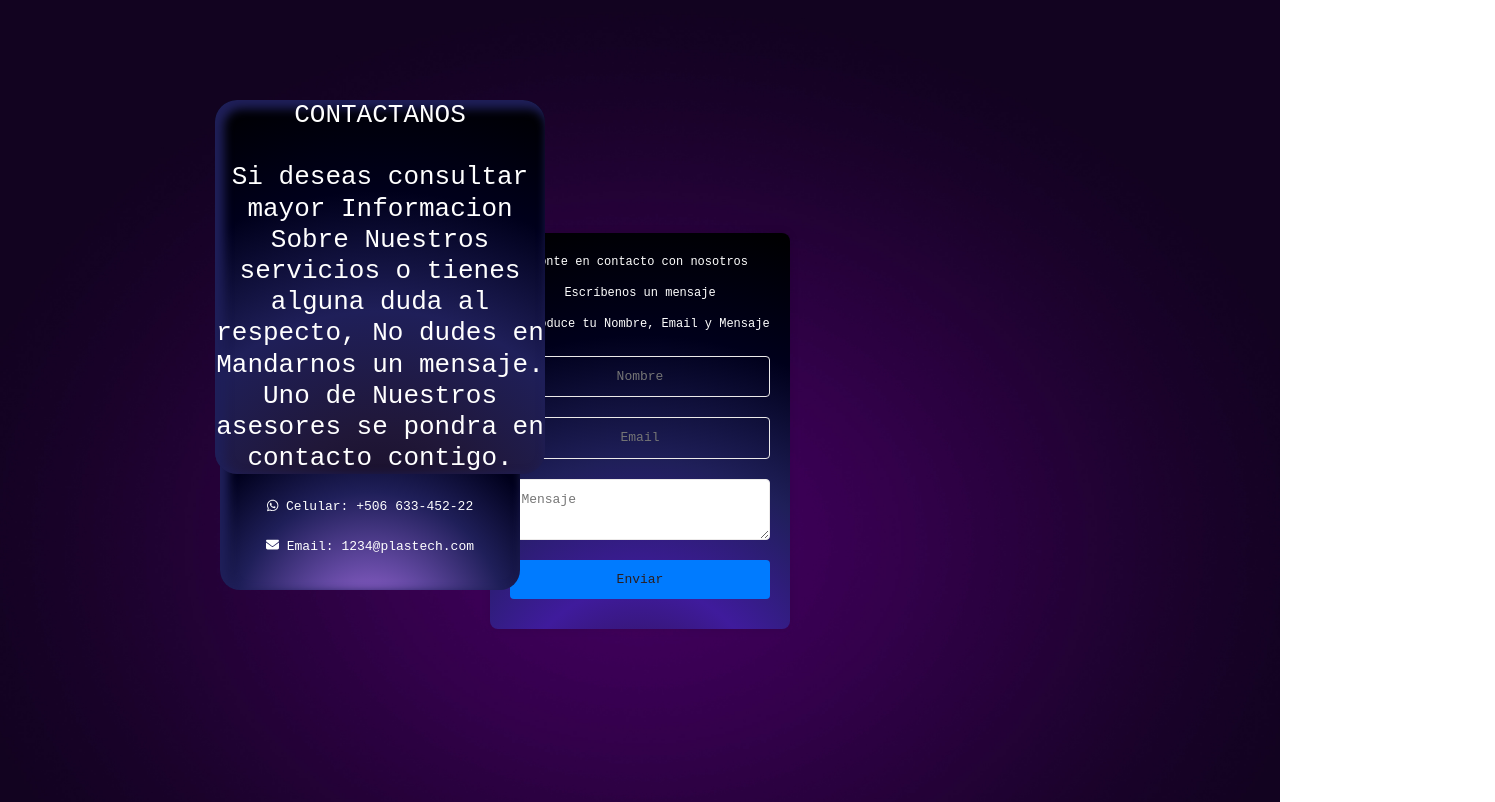
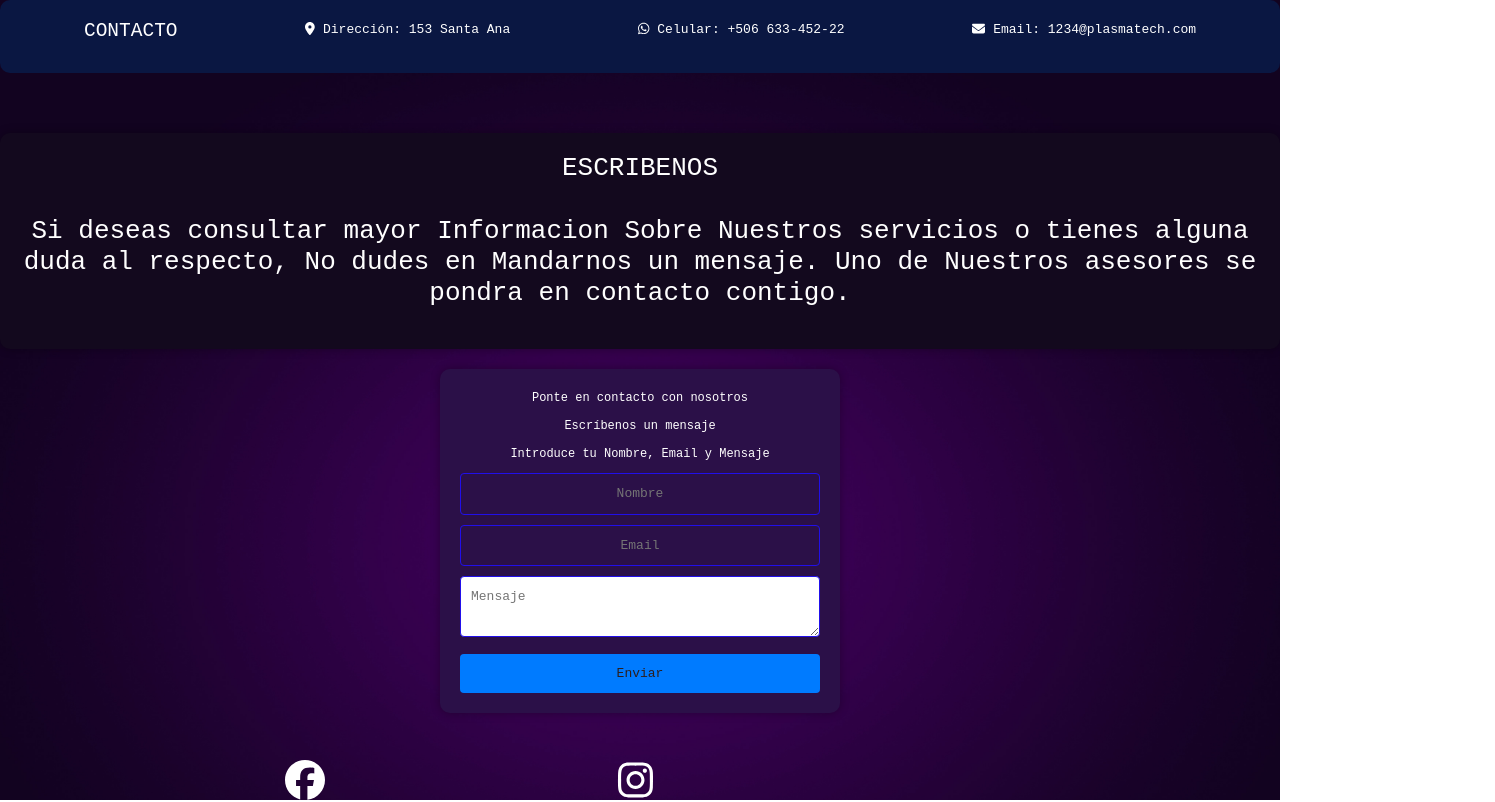
Before and after one commit to kennvil102/Proyectofinalk, a React (Vite) app: page /Contact in a window 1280 px wide. Shown: the top 802 px of the page, 1495 px wide, since content can reach past the window. Built offline with nearby package versions, Linux system fonts and the light colour scheme.

Commit message:
Creacion de componente

```diff
--- a/db.json
+++ b/db.json
@@ -67,6 +67,12 @@
     },
     {
       "id": "a481"
+    },
+    {
+      "id": "42c9"
+    },
+    {
+      "id": "41c5"
     }
   ],
   "productos": [
@@ -76,7 +82,6 @@
       "price": "1000",
       "imagen": "https://ejemplo.com/imagen3.jpg"
     }
-
   ],
   "Contactanos": [
     {
--- a/src/css/AboutUs.css
+++ b/src/css/AboutUs.css
@@ -1,9 +1,42 @@
-ul li{
-    color: white;
+*{
+    color: rgb(255, 255, 255);
+}
+.about-us-container {
+    position: relative;
+    width: 100%;
+    height: 100vh;
+  }
 
-}
-.moverli{
-    display: flex;
-    justify-content: center;
-    margin-top: 40px;
-}
+  .accordion-wrapper {
+    position: absolute;
+    width: 300px;
+  }
+
+  #mission {
+    top: 150px;
+    left: 150px;
+  }
+
+  #vision {
+    top: 150px;
+    left: 750px;
+  }
+
+  #values {
+    top: 150px;
+    left: 1350px;
+  }
+
+  .accordion-toggle {
+    cursor: pointer;
+    padding: 10px;
+    background-color: #160426;
+    color: rgb(255, 255, 255);
+    border-radius: 5px;
+    margin: 5px 0;
+    text-align: center;
+  }
+
+  .card-body {
+    background-color: #1f1062;
+  }
--- a/src/css/Contac.css
+++ b/src/css/Contac.css
@@ -1,38 +1,109 @@
 * {
   color: white;
+  margin: 0;
+  padding: 0;
+  box-sizing: border-box;
+}
+
+.ordicons {
+  background-color: #0a1742;
+  padding: 20px;
+  border-radius: 10px;
+
+  text-align: center;
+  display: flex;
+  justify-content: space-around;
+}
+
+.textoAnimado {
+  font-size: 1.5rem;
+  margin-bottom: 10px;
+}
+
+.social-links {
+  list-style-type: none;
+  padding: 0;
+  display: flex;
+  gap: 10px;
+  justify-content: space-between; /* Centrar los íconos de redes sociales */
+  position: absolute;
+  top: 730px;
+  right: 625px;
+}
+
+.social-links li {
+  width: 40px; /* Ancho de los íconos de redes sociales */
+  height: 40px; /* Altura de los íconos de redes sociales */
+}
+
+.social-links li a {
+  display: flex;
+  justify-content: center;
+  align-items: center;
+  color: #7f1a1a;
+  height: 100%;
+  border-radius: 100%;
+  font-size: 40px;
+  margin-top: 30px;
+  transition: background-color 0.3s ease;
+}
+
+.social-links li a:hover {
+  background-color: rgb(3, 119, 15);
+  color: rgb(133, 28, 28);
+  transform: scale(1.2); /* Aumentar la escala al hacer hover */
+}
+
+.movertesto {
+  margin-top: 50px;
+  display: flex;
+  justify-content: center; /* Centrar el contenedor del formulario */
+}
+
+.ordenartesto {
+  background-color: #13091e;
+  padding: 20px;
+  border-radius: 10px;
+  box-shadow: 0 0 10px rgba(0, 0, 0, 0.3);
+  text-align: center;
+  margin-top: 10px; /* Espacio entre el formulario y el título */
+  margin-bottom: 20px;
+}
+
+.ordenartesto h2 {
+  margin-bottom: 20px; /* Espacio inferior del título */
 }
 
 .contact-form {
+  margin-top: 20px;
+  max-width: 400px; /* Ancho máximo del formulario */
+  width: 100%; /* Para asegurar que ocupe todo el ancho disponible */
+  padding: 20px; /* Espaciado interior del formulario */
+  background-color: #2b1048;
+  border-radius: 10px;
+  box-shadow: 0 0 10px rgba(0, 0, 0, 0.3);
   display: flex;
-  justify-content: center;
-  align-items: center;
-  height: 100vh;
-  animation: fadeIn 2s ease-out;
+  flex-direction: column;
+  align-items: center; /* Centrar elementos dentro del formulario */
+  margin: auto;
+  text-align: center;
 }
 
-.form-container {
-  display: flex;
-  flex-direction: column;
-  align-items: center;
-  background-image: radial-gradient(circle at 50% 120.71%, #2b1048 0, #3f1b9c 25%, #1f1f59 50%, #00001b 75%, #000000 100%);
-  padding: 20px;
-  border-radius: 8px;
-  box-shadow: 0 0 10px rgba(0, 0, 0, 0.1);
-  color: white;
-  margin-bottom:700px;
+.form-container p {
+  margin-bottom: 10px;
 }
 
 .form-container input,
 .form-container textarea {
-  margin: 10px 0;
+  margin-bottom: 10px;
   padding: 10px;
   width: 100%;
-  border: 1px solid #eceaea;
+  border: 1px solid #210fe9;
   border-radius: 4px;
+  color: #d2b10c;
 }
 
 .form-container button {
-  margin: 10px 0;
   padding: 10px;
   width: 100%;
   background-color: #007bff;
@@ -40,57 +111,9 @@
   border: none;
   border-radius: 4px;
   cursor: pointer;
+  transition: background-color 0.3s ease;
 }
 
 .form-container button:hover {
   background-color: #d1e20c;
 }
-
-.ordicons {
-  display: flex;
-  justify-content: flex-start;
-  flex-direction: column;
-  background-color: #0a1742;
-  width: 300px;
-  gap: 20px;
-  position: absolute;
-  top: 400px;
-  left: 20px; /* Ajuste a la izquierda para evitar superposiciones */
-  border-radius: 20px;
-  height: 190px;
-  background-image: radial-gradient(circle at 50% 120.71%, #a46cdf 0, #60479f 25%, #1f1f59 50%, #00001b 75%, #000000 100%);
-  box-shadow: inset 5px 5px 10px 4px #1f1f59;
-  text-align: center;
-}
-
-.moverdivsito {
-  position: absolute;
-  left: 200px;
-  bottom: 800px;
-  animation: fadeIn 2s ease-out;
-}
-
-.ordenartesto {
-  background-image: radial-gradient(circle at 50% 120.71%, #13091e 0, #201738 25%, #1f1f59 50%, #00001b 75%, #000000 100%);
-  box-shadow: inset 5px 5px 10px 4px #1f1f59;
-  border-radius: 22px;
-  text-align: center;
-  width: 330px;
-  animation: fadeIn 2s ease-out;
-}
-.movertesto{
-  position: relative;
-  left: 215px;
-  top: 100px;
-}
-
-@keyframes fadeIn {
-  from {
-    opacity: 0;
-    transform: translateY(-20px);
-  }
-  to {
-    opacity: 1;
-    transform: translateY(0);
-  }
-}
--- a/src/pages/AboutUs.jsx
+++ b/src/pages/AboutUs.jsx
@@ -1,20 +1,70 @@
+import React from "react";
+import { Accordion, Card, useAccordionButton } from "react-bootstrap";
 import "../css/AboutUs.css";
-import Button from 'react-bootstrap/Button';
-import 'bootstrap/dist/css/bootstrap.min.css';
+import "bootstrap/dist/css/bootstrap.min.css";
+
+
+
+const CustomToggle = ({ children, eventKey }) => {
+  const decoratedOnClick = useAccordionButton(eventKey, () =>
+    console.log("totally custom!")
+  );
+
+  return (
+    <div onClick={decoratedOnClick} className="accordion-toggle">
+      {children}
+    </div>
+  );
+};
 
 const AboutUs = () => {
   return (
     <div className="about-us-container">
-      <div className="moverli">
-        <ul>
-          <li><h3>Misión</h3></li>
-          <li><h3>Visión</h3></li>
-          <li><h3>Valores</h3></li>
-        </ul>
+      <div className="accordion-wrapper" id="mission">
+        <Accordion defaultActiveKey="0">
+          <Card>
+            <CustomToggle eventKey="0">Misión</CustomToggle>
+            <Accordion.Collapse eventKey="0">
+              <Card.Body>
+                Ser lideres en suministros, Asesoria e innovación en la
+                importación, Distribucion y comercialización de Insumos y
+                Equipos Biomédicos.
+              </Card.Body>
+            </Accordion.Collapse>
+          </Card>
+        </Accordion>
       </div>
-      <Button variant="primary">Click me</Button>
+      <div className="accordion-wrapper" id="vision">
+        <Accordion defaultActiveKey="1">
+          <Card>
+            <CustomToggle eventKey="1">Valores</CustomToggle>
+            <Accordion.Collapse eventKey="1">
+              <Card.Body>
+                Nuestros valores Innovación- Honestidad-Calidad-Compromiso.
+              </Card.Body>
+            </Accordion.Collapse>
+          </Card>
+        </Accordion>
+      </div>
+      <div className="accordion-wrapper" id="values">
+        <Accordion defaultActiveKey="2">
+          <Card>
+            <CustomToggle eventKey="2">Vision</CustomToggle>
+            <Accordion.Collapse eventKey="2">
+              <Card.Body>
+                Consolidarnos como alternativa de excelencia y calidad en
+                nuestros servicios, Dentro del mercado nacional ofreciendo
+                tecnología de punta a todos nuestros clientes mediante productos
+                médicos de alta Gama, Innovación y Capacitación constante.
+              </Card.Body>
+            </Accordion.Collapse>
+          </Card>
+        </Accordion>
+      </div>
+
+
     </div>
   );
-}
+};
 
 export default AboutUs;
--- a/src/pages/contact.jsx
+++ b/src/pages/contact.jsx
@@ -1,16 +1,21 @@
 import React, { useState } from "react";
 import { postData } from "../services/Fetch-Contact/FPost-Contact";
-import { FontAwesomeIcon } from '@fortawesome/react-fontawesome';
-import { faMapMarkerAlt, faEnvelope } from '@fortawesome/free-solid-svg-icons'; // Iconos de ubicación y correo
-import { faFacebook, faWhatsapp } from '@fortawesome/free-brands-svg-icons'; // Icono de WhatsApp
-import "../css/Contac.css"; // Asegúrate de que la ruta al archivo CSS sea correcta
-import { text } from "@fortawesome/fontawesome-svg-core";
+import { FontAwesomeIcon } from "@fortawesome/react-fontawesome";
+import { faMapMarkerAlt, faEnvelope } from "@fortawesome/free-solid-svg-icons"; // Iconos de ubicación y correo
+import {
+  faFacebook,
+  faWhatsapp,
+  faTwitter,
+  faInstagram
+} from "@fortawesome/free-brands-svg-icons"; // Icono de WhatsApp
+
+import "../css/Contac.css";
 
 const Contact = () => {
-  const [nombre, setNombre] = useState('');
-  const [correo, setCorreo] = useState('');
-  const [mensaje, setMensaje] = useState('');
-  const [status, setStatus] = useState('');
+  const [nombre, setNombre] = useState("");
+  const [correo, setCorreo] = useState("");
+  const [mensaje, setMensaje] = useState("");
+  const [status, setStatus] = useState("");
 
   const enviarForm = async () => {
     const result = await postData(nombre, correo, mensaje);
@@ -23,30 +28,29 @@ const Contact = () => {
 
   return (
     <div>
-      <div className="moverdivsito">
       <div className="ordicons">
-      <h2 className="textoAnimado">Contacto</h2>
-      <span> <FontAwesomeIcon icon={faMapMarkerAlt} /> Dirección: 153 Santa Ana</span>
-      <span> <FontAwesomeIcon icon={faWhatsapp}/> Celular: +506 633-452-22</span>
-      <span> <FontAwesomeIcon icon={faEnvelope} /> Email: 1234@plastech.com</span>
-     </div>
+        <h2 className="textoAnimado">CONTACTO</h2>
+        <span>
+          <FontAwesomeIcon icon={faMapMarkerAlt} /> Dirección: 153 Santa Ana
+        </span>
+        <span>
+          <FontAwesomeIcon icon={faWhatsapp} /> Celular: +506 633-452-22
+        </span>
+        <span>
+          <FontAwesomeIcon icon={faEnvelope} /> Email: 1234@plasmatech.com
+        </span>
       </div>
       <div className="movertesto">
         <div className="ordenartesto">
           <h2>
-        CONTACTANOS <br />
+           ESCRIBENOS <br />
             <br />
-        Si deseas consultar mayor Informacion Sobre Nuestros
-        servicios o tienes alguna duda al respecto, No dudes
-        en Mandarnos un mensaje. Uno de Nuestros asesores se pondra en contacto
-        contigo.
+            Si deseas consultar mayor Informacion Sobre Nuestros servicios o
+            tienes alguna duda al respecto, No dudes en Mandarnos un mensaje.
+            Uno de Nuestros asesores se pondra en contacto contigo.
           </h2>
-
         </div>
       </div>
-
-
-
       <div className="contact-form">
         <div className="form-container">
           <p>Ponte en contacto con nosotros</p>
@@ -72,6 +76,37 @@ const Contact = () => {
           <button onClick={enviarForm}>Enviar</button>
         </div>
       </div>
+      <div className="moverredes">
+        <ul className="social-links">
+          <li>
+            <a
+              href="https://twitter.com/"
+              target="_blank"
+              rel="noopener noreferrer"
+            >
+              <FontAwesomeIcon icon={faTwitter} />
+            </a>
+          </li>
+          <li>
+            <a
+              href="https://www.facebook.com/"
+              target="_blank"
+              rel="noopener noreferrer"
+            >
+              <FontAwesomeIcon icon={faFacebook} />
+            </a>
+          </li>
+          <li>
+            <a
+              href="https://www.instagram.com/"
+              target="_blank"
+              rel="noopener noreferrer"
+            >
+              <FontAwesomeIcon icon={faInstagram} />
+            </a>
+          </li>
+        </ul>
+      </div>
     </div>
   );
 };
```
Lines whose indentation alone changed are shown as unchanged.
